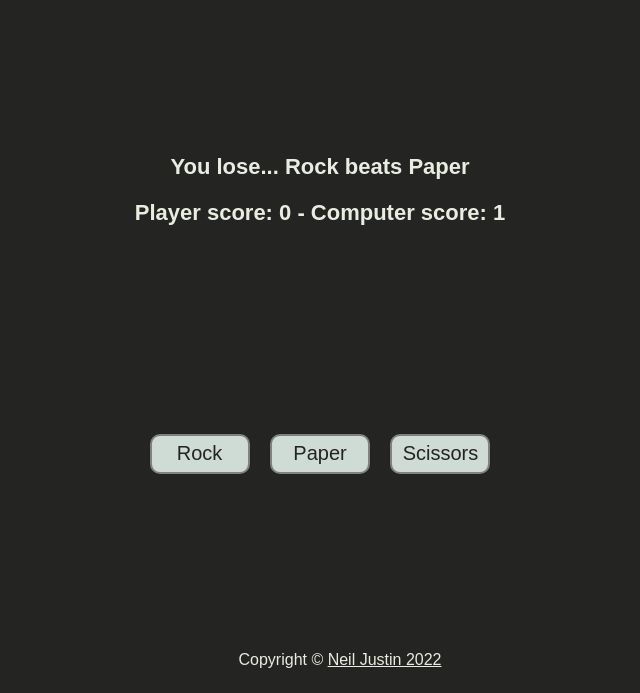
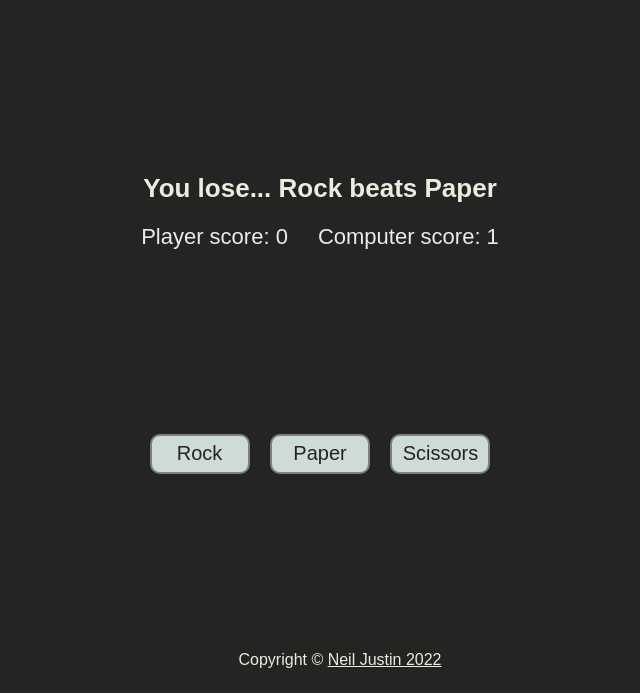
Before and after one commit to neil-justin/rock-paper-scissors, a plain HTML site: page index.html in a window 1280 px wide. Both pictures are taken after a click on the button "Rock". Shown: the part 123-816 px from the top of the page, without its empty margins (320-960 px from the left). Drawn offline with Linux system fonts and the light colour scheme.

Commit message:
Refactor codebase

```diff
--- a/index.html
+++ b/index.html
@@ -12,7 +12,10 @@
 
 <body>
     <p id="header">ROCK PAPER SCISSORS</p>
-    <div class="result-cntr"></div>
+    <div class="result-scores-cntr">
+        <p class="result"></p>
+        <div class="scores-cntr"></div>
+    </div>
     <div class="buttons-cntr">
         <button class="weapon-btn" value="Rock">Rock</button>
         <button class="weapon-btn" value="Paper">Paper</button>
--- a/main.js
+++ b/main.js
@@ -7,15 +7,18 @@ const playGame = function () {
 
     const buttons = document.querySelectorAll('button');
 
-    const resultScoresCntr = document.querySelector('.result-cntr');
-    const resultPara = document.createElement('p');
-    resultPara.style.cssText = 'font-size: 22px; color: #e8eddf; font-weight: bold; margin: 22px 10px 10px;'
+    const resultScoresCntr = document.querySelector('.result-scores-cntr');
+    const resultPara = document.querySelector('.result');
+    resultPara.textContent = 'Choose your weapon';
+    resultPara.style.cssText = 'font-size: 26px; color: #e8eddf; font-weight: bold; margin: 22px 10px 10px;';
     resultScoresCntr.appendChild(resultPara);
-    const scoresPara = document.createElement('p');
-    scoresPara.style.cssText = 'font-size: 22px; color: #e8eddf; font-weight: bold; margin: 10px 10px 22px;'
-    resultScoresCntr.appendChild(scoresPara);
-
-    resultPara.textContent = 'Choose your weapon';
+    const scoresCntr = document.querySelector('.scores-cntr');
+    const playerScorePara = document.createElement('p');
+    playerScorePara.style.cssText = 'font-size: 22px; color: #e9ecef; margin: 10px 10px 22px;';
+    scoresCntr.appendChild(playerScorePara);
+    const cpuScorePara = document.createElement('p');
+    cpuScorePara.style.cssText = 'font-size: 22px; color: #e9ecef; margin: 10px 10px 22px;';
+    scoresCntr.appendChild(cpuScorePara);
 
     let playerScore = 0;
     let cpuScore = 0;
@@ -64,7 +67,9 @@ const playGame = function () {
         }
 
         function displayScores() {
-            return scoresPara.textContent = `Player score: ${playerScore} - Computer score: ${cpuScore}`;
+            playerScorePara.textContent = `Player score: ${playerScore}`;
+            cpuScorePara.textContent = `Computer score: ${cpuScore}`;
+            return playerScorePara, cpuScorePara;
         }
     }
 
--- a/style.css
+++ b/style.css
@@ -26,12 +26,18 @@ body {
     margin: 40px 40px 0px;
 }
 
-.result-cntr {
+.result-scores-cntr {
     display: flex;
-    flex-direction: column;
+    flex-direction: column-reverse;
     align-items: center;
     margin: 0%;
     height: 140px;
+}
+
+.scores-cntr {
+    display: flex;
+    flex-direction: row;
+    gap: 10px;
 }
 
 .buttons-cntr {
```
